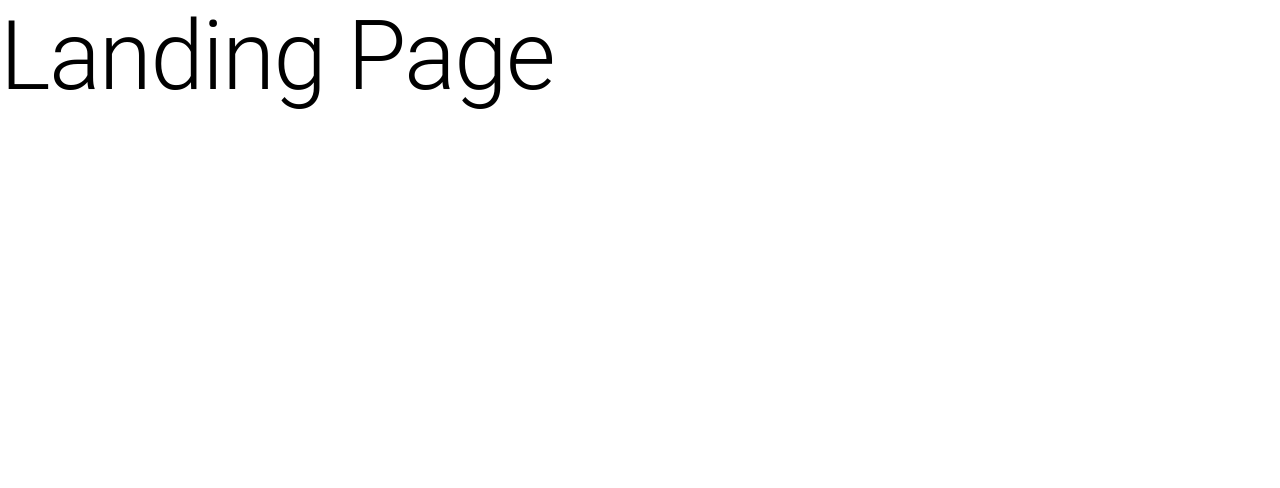
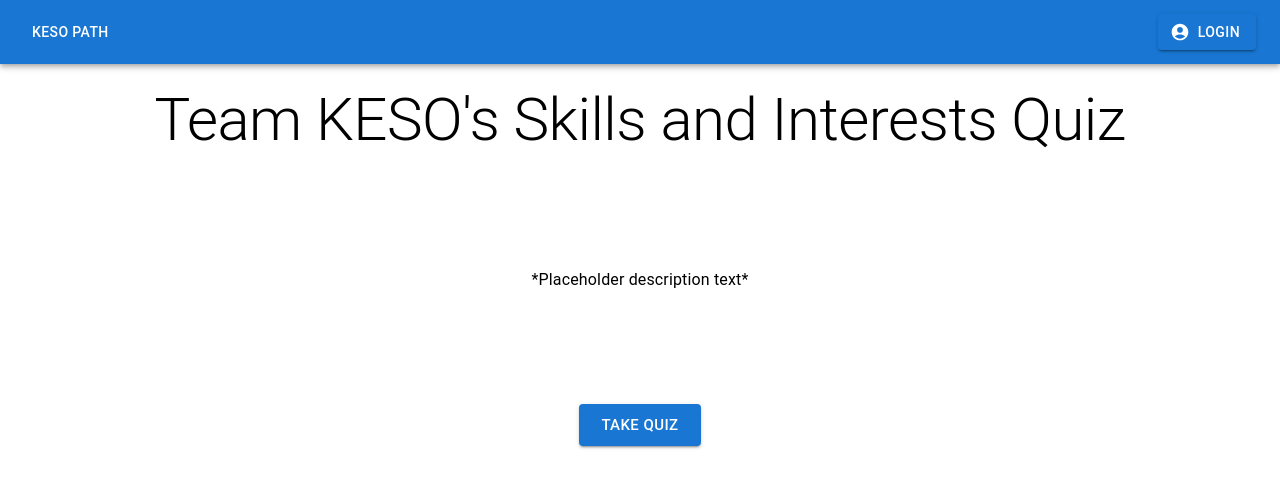
Before and after one commit to emmanuelgarit/CEN3031_KesoPath, a React (Create React App) app: page / in a window 1280 px wide. Shown: the top 488 px of the page. Built offline with nearby package versions, Linux system fonts and the light colour scheme.

Commit message:
LandingPage, Quiz, Login, Navbar, Theme WIP

```diff
--- a/package.json
+++ b/package.json
@@ -5,6 +5,7 @@
   "dependencies": {
     "@emotion/react": "^11.8.2",
     "@emotion/styled": "^11.8.1",
+    "@mui/icons-material": "^5.5.1",
     "@mui/material": "^5.5.1",
     "@testing-library/jest-dom": "^5.16.2",
     "@testing-library/react": "^12.1.4",
--- a/src/App/App.js
+++ b/src/App/App.js
@@ -3,6 +3,9 @@ import { styled } from '@mui/material/styles'
 import Box from "@mui/material/Box";
 import { Routes, Route } from "react-router-dom";
 import LandingPage from "../LandingPage"
+import Navbar from "../Navbar"
+import Login from "../Login"
+import Quiz from "../Quiz"
 
 const AppContainer = styled(Box)(() => ({
   height: "100vh",
@@ -12,9 +15,12 @@ const AppContainer = styled(Box)(() => ({
 function App() {
   return (
     <AppContainer id="app-container">
+      <Navbar />
       <Routes>
         <Route exact path="/" element={<LandingPage />}></Route>
         <Route path="/home" element={<LandingPage />}></Route>
+        <Route path="/login" element={<Login />}></Route>
+        <Route path="/quiz" element={<Quiz />}></Route>
       </Routes>
     </AppContainer>
   );
--- a/src/LandingPage/LandingPage.js
+++ b/src/LandingPage/LandingPage.js
@@ -1,10 +1,55 @@
 import React from "react"
 import Typography from '@mui/material/Typography';
+import Button from "@mui/material/Button"
+import { useNavigate } from "react-router-dom";
+
+// button needs like onClick that will navigate to quiz page
+// need folder for the quiz page and a quiz page
+// set up a route for the quiz page
 
 export default function LandingPage() {
+  let navigate = useNavigate();
+
+  //basics for the landing page. Includes the title, a description, and a button that takes you to the quiz.
   return (
-    <Typography variant="h1">
-      Landing Page
+    <div>
+
+    <Typography variant="title" color="inherit" noWrap>
+      &nbsp;
     </Typography>
+
+    <Typography variant="h2" align = 'center' >
+      Team KESO's Skills and Interests Quiz
+    </Typography>
+
+    <Typography variant="h1" color="inherit" noWrap>
+    &nbsp;
+    </Typography>
+
+    <Typography variant="body1" align = 'center'>
+      *Placeholder description text*
+    </Typography>
+
+    <Typography variant="h1" color="inherit" noWrap>
+    &nbsp;
+    </Typography>
+
+    <Typography align = 'center'>
+      <Button variant="contained" size = 'large'
+        onClick={() => {
+        navigate("/quiz");
+    }}>
+
+        Take Quiz
+      </Button>
+    </Typography>
+
+
+    </div>
+
+
+    // text describing the project
+
+    // button that links to the quiz
   );
 }
--- /dev/null
+++ b/src/Login/Login.js
@@ -0,0 +1,11 @@
+import * as React from "react";
+import Typography from "@mui/material/Typography";
+
+
+export default function Login() {
+    return (
+        <div>
+            <Typography variant="h1">Login Page</Typography>
+        </div>
+    );
+}
--- /dev/null
+++ b/src/Login/index.js
@@ -0,0 +1,3 @@
+import Login from "./Login"
+
+export default Login
--- /dev/null
+++ b/src/Navbar/Navbar.js
@@ -0,0 +1,34 @@
+import * as React from "react";
+import AppBar from "@mui/material/AppBar"
+import Toolbar from "@mui/material/Toolbar"
+import Typography from "@mui/material/Typography"
+import Button from "@mui/material/Button"
+import AccountCircleIcon from '@mui/icons-material/AccountCircle';
+import { useNavigate } from "react-router-dom";
+
+export default function Navbar() {
+    let navigate = useNavigate();
+    const [buttonText, setButtonText] = React.useState("Login");
+    return (
+        <AppBar position="sticky" sx={{ height: "4rem" }}>
+      <Toolbar>
+        <Typography variant="h6" component="div" sx={{ flexGrow: 1 }}>
+          <Button
+            onClick={() => {
+              navigate("/home");
+            }}
+            variant="text"
+            color="inherit"
+          >
+            Keso Path
+          </Button>
+        </Typography>
+        <Button variant="contained" startIcon={<AccountCircleIcon />} onClick={
+            () => {
+                navigate("/login");
+            }
+        }> {buttonText} </Button>
+      </Toolbar>
+    </AppBar>
+    );
+}
--- /dev/null
+++ b/src/Navbar/index.js
@@ -0,0 +1,3 @@
+import Navbar from "./Navbar"
+
+export default Navbar
--- /dev/null
+++ b/src/Quiz/Quiz.js
@@ -0,0 +1,10 @@
+import * as React from "react"
+import Typography from "@mui/material/Typography"
+
+export default function Quiz() {
+    return (
+        <div>
+            <Typography variant="h1">Quiz Page</Typography>
+        </div>
+    );
+}
--- /dev/null
+++ b/src/Quiz/index.js
@@ -0,0 +1,3 @@
+import Quiz from "./Quiz"
+
+export default Quiz
--- /dev/null
+++ b/src/Theme/Theme.js
@@ -0,0 +1 @@
+import * as React from 'react';
--- /dev/null
+++ b/src/Theme/index.js
@@ -0,0 +1,3 @@
+import Theme from "./Theme"
+
+export default Theme
```
Also changed, not shown: 1 other file (tests, documents, lock files or other folders).
